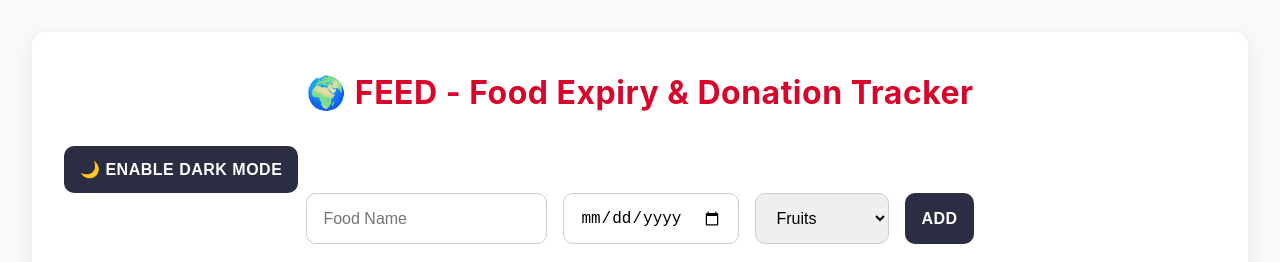
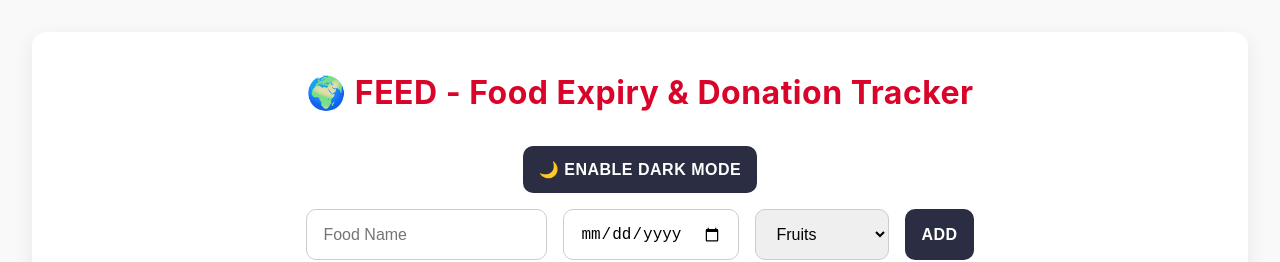
Before and after one commit to Chikwa235/Feed3, a React (Create React App) app in the folder feed-tracker/: page / in a window 1280 px wide. Shown: the top 262 px of the page. Built offline with nearby package versions, Linux system fonts and the light colour scheme; no server answers.

Commit message:
feat: style .header-top-row with vertical flex alignment and spacing

```diff
--- a/feed-tracker/src/App.css
+++ b/feed-tracker/src/App.css
@@ -153,3 +153,10 @@ body.dark-mode .ngo-card {
   background: #1a1a1a;
   color: var(--text-light);
 }
+
+.header-top-row {
+  display: flex;
+  flex-direction: column;
+  align-items: center;
+  margin-bottom: 1rem;
+}
```
